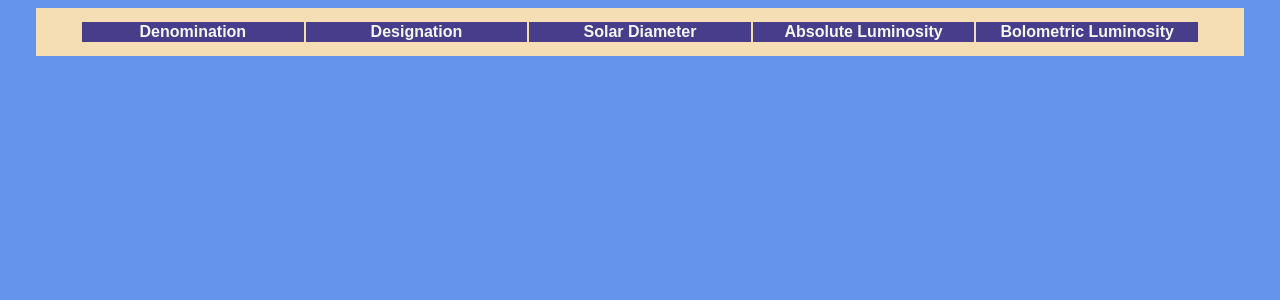
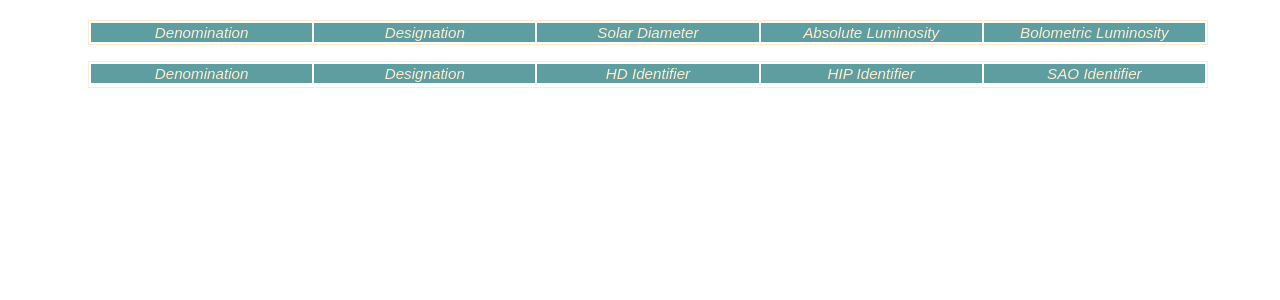
Before and after one commit to fabioelialocatelli/codeweb, a PHP site: page /console.html in a window 1280 px wide. Shown: the top 300 px of the page. Run offline with PHP 8.4, Linux system fonts and the light colour scheme; tables that the repository leaves empty or names only in its code hold one stand-in row (values such as "Sample post"); data that the repository does not hold is empty; some libraries are stand-ins or nearby versions.

Commit message:
Major enhancements.
The project has started to grow. It is now necessary to polish CSS and
add user controls.

```diff
--- a/portfoliostars/console.html
+++ b/portfoliostars/console.html
@@ -16,7 +16,82 @@ and open the template in the editor.
                 var starData = function (selectedStar) {
                     $('#starContainer').empty();
                     $.get('star.php', {'selectedStar': selectedStar}, function (data) {
-                        $('#starContainer').html(data);
+
+                        var stellarData = JSON.parse(data);
+                        var tableContent = '<table>';
+                        tableContent += "<thead>";
+                        tableContent += "<tr>";
+                        tableContent += "<th>Denomination</th>";
+                        tableContent += "<th>Designation</th>";
+                        tableContent += "<th>HD Identifier</th>";
+                        tableContent += "<th>HIP Identifier</th>";
+                        tableContent += "<th>SAO Identifier</th>";
+                        tableContent += "</tr>";
+                        tableContent += "</thead>";
+                        tableContent += "<tbody>";
+                        tableContent += '<tr>';
+
+                        $.each(stellarData, function (i, stellarParameter) {
+                            tableContent += '<td>' + stellarParameter + '</td>';
+                        });
+
+                        tableContent += '</tr>';
+                        tableContent += "</tbody>";
+                        tableContent += "</table>";
+
+                        $('#starContainer').html(tableContent);
+
+                        $('table td:nth-child(1)').each(function () {
+                            $(this).click(function () {
+                                starData($(this).text());
+                            }).addClass('pointer');
+                        });
+
+                        $('tbody tr:even').removeClass('odd').addClass('even');
+                        $('tbody tr:odd').removeClass('even').addClass('odd');
+                        $('table thead th').addClass('header');
+
+                        $('table').each(function () {
+                            var constellation = $(this);
+                            $('thead th', constellation).each(function (dataField) {
+
+                                var header = $(this);
+                                if (header.is('.header')) {
+                                    header.addClass('clickable').hover(function () {
+                                        header.addClass('hover');
+                                    }, function () {
+                                        header.removeClass('hover');
+                                    });
+
+                                    header.click(function () {
+                                        var dataSets = constellation.find('tbody > tr').get();
+
+                                        dataSets.sort(function (key_1, key_2) {
+
+                                            var keyA = $(key_1).children('td').eq(dataField).text().toUpperCase();
+                                            var keyB = $(key_2).children('td').eq(dataField).text().toUpperCase();
+
+                                            if (keyA < keyB)
+                                                return -1;
+                                            if (keyA > keyB)
+                                                return 1;
+
+                                            return 0;
+
+                                        });
+
+                                        $.each(dataSets, function (i, dataSet) {
+                                            constellation.children('tbody').append(dataSet);
+                                        });
+
+                                        constellation.find('td').removeClass('orderedConstellation');
+                                        constellation.find('td').filter(':nth-child(' + (dataField + 1) + ')').addClass('orderedConstellation');
+
+                                    });
+                                }
+
+                            });
+                        });
                     });
                 };
 
@@ -35,7 +110,7 @@ and open the template in the editor.
                         tableContent += "<th>Bolometric Luminosity</th>";
                         tableContent += "</tr>";
                         tableContent += "</thead>";
-                        tableContent += "<tbody>"
+                        tableContent += "<tbody>";
 
                         $.each(stellarData, function (i, stellarRecord) {
 
@@ -43,7 +118,6 @@ and open the template in the editor.
 
                             $.each(stellarRecord, function (j, stellarAttribute) {
                                 tableContent += '<td>' + stellarAttribute + '</td>';
-                                console.log(stellarAttribute);
                             });
 
                             tableContent += '</tr>';
@@ -80,18 +154,20 @@ and open the template in the editor.
                                     header.click(function () {
                                         var dataSets = constellation.find('tbody > tr').get();
 
-                                        dataSets.sort(function (a, b) {
-                                            var claveA = $(a).children('td').eq(dataField).text().toUpperCase();
-                                            var claveB = $(b).children('td').eq(dataField).text().toUpperCase();
-                                            if (claveA < claveB)
+                                        dataSets.sort(function (key_1, key_2) {
+                                            var keyA = $(key_1).children('td').eq(dataField).text().toUpperCase();
+                                            var keyB = $(key_2).children('td').eq(dataField).text().toUpperCase();
+
+                                            if (keyA < keyB)
                                                 return -1;
-                                            if (claveA > claveB)
+                                            if (keyA > keyB)
                                                 return 1;
+
                                             return 0;
 
                                         });
 
-                                        $.each(dataSets, function (index, dataSet) {
+                                        $.each(dataSets, function (i, dataSet) {
                                             constellation.children('tbody').append(dataSet);
                                         });
 
@@ -100,13 +176,14 @@ and open the template in the editor.
 
                                     });
                                 }
+
                             });
                         });
                     });
                 };
 
+                starData("Giausar");
                 constellationData("Orionis");
-                starData("Giausar");
 
             });
         </script>
--- a/portfoliostars/constellation.php
+++ b/portfoliostars/constellation.php
@@ -18,17 +18,14 @@ $databaseQuery = mysqli_query($databaseConnection, $selectedConstellation);
 if (mysqli_affected_rows($databaseConnection) > 0) {
 
     $stellarRecords = array();
+
     while ($recordSet = mysqli_fetch_assoc($databaseQuery)) {
         $stellarRecords[] = $recordSet;
     }
-    $objetojson = new Services_JSON();
-    $textojson = $objetojson->encode($stellarRecords);
-    echo($textojson);
 
-
-    //$vararray = mysqli_fetch_assoc($databaseQuery);
-    //$objetojson = new Services_JSON();
-    //$textojson = $objetojson->encode($vararray);
-    //echo($textojson);
-} else
+    $JSON = new Services_JSON();
+    $stellarData = $JSON->encode($stellarRecords);
+    echo($stellarData);
+} else {
     echo('false');
+}
--- a/portfoliostars/star.php
+++ b/portfoliostars/star.php
@@ -1,6 +1,7 @@
 <?php
 
 header('Content-type: text/html; charset=utf8');
+require_once("jsonServices.php");
 
 $databaseConnection = mysqli_connect("localhost", "root", "", "bayer");
 mysqli_set_charset($databaseConnection, "utf8");
@@ -18,10 +19,13 @@ WHERE
 
 $databaseQuery = mysqli_query($databaseConnection, $selectedStar);
 
-while ($recordSet = mysqli_fetch_array($databaseQuery)) {
-    echo "Denomination: " . ($recordSet[0]) . "\n";
-    echo "Designation: " . ($recordSet[1]) . "\n";
-    echo "Identifier HD: " . ($recordSet[2]) . "\n";
-    echo "Identifier HIP: " . ($recordSet[3]) . "\n";
-    echo "Identifier SAO: " . ($recordSet[4]) . "\n";
+if (mysqli_affected_rows($databaseConnection) > 0) {
+
+    $stellarParameters = mysqli_fetch_assoc($databaseQuery);
+
+    $JSON = new Services_JSON();
+    $stellarData = $JSON->encode($stellarParameters);
+    echo($stellarData);
+} else {
+    echo('false');
 }
--- a/portfoliostars/theme.css
+++ b/portfoliostars/theme.css
@@ -11,51 +11,46 @@ and open the template in the editor.
     font-family: sans-serif;
     color: wheat;
 }
-body {
-    background-color: cornflowerblue;
+th {
+    text-align: center;
 }
-th {
-    color: darkslategrey;
-    text-align: center;
+td {
+    text-align: left;
 }
 table {
     width: 70em;
     margin: auto;
     table-layout: fixed;
+    border: 1px solid blanchedalmond;
 }
 #mainContainer {
     width: 75em;
-    background-color: wheat;
     margin: auto;
     padding: 0.25em;
 }
-#constellationContainer {
+#constellationContainer, #starContainer {
+    width: 100%;
     padding: 0.5em;
-}
-#starContainer {
-    width: 70em;
     margin: auto;
-    background-color: darkslategrey;
 }
 .odd {
-    background-color: grey;
+    background-color: darkcyan;
 }
 .even {
     background-color: darkslategrey;
 }
 .header {
-    background-color: darkslateblue;
+    background-color: cadetblue;
+    font-style: italic;
+    font-size: 0.95em;
+    font-weight: normal;
 }
 .hover {
-    background-color: gold;
-}
-.clickable {
-    color: whitesmoke;
+    background-color: teal;
 }
 .pointer {
     cursor: pointer;
 }
-.orderedConstellation {
-    background-color: darkslateblue;
-    color: whitesmoke;
+.clickable, .orderedConstellation {
+    color: blanchedalmond;
 }
```
